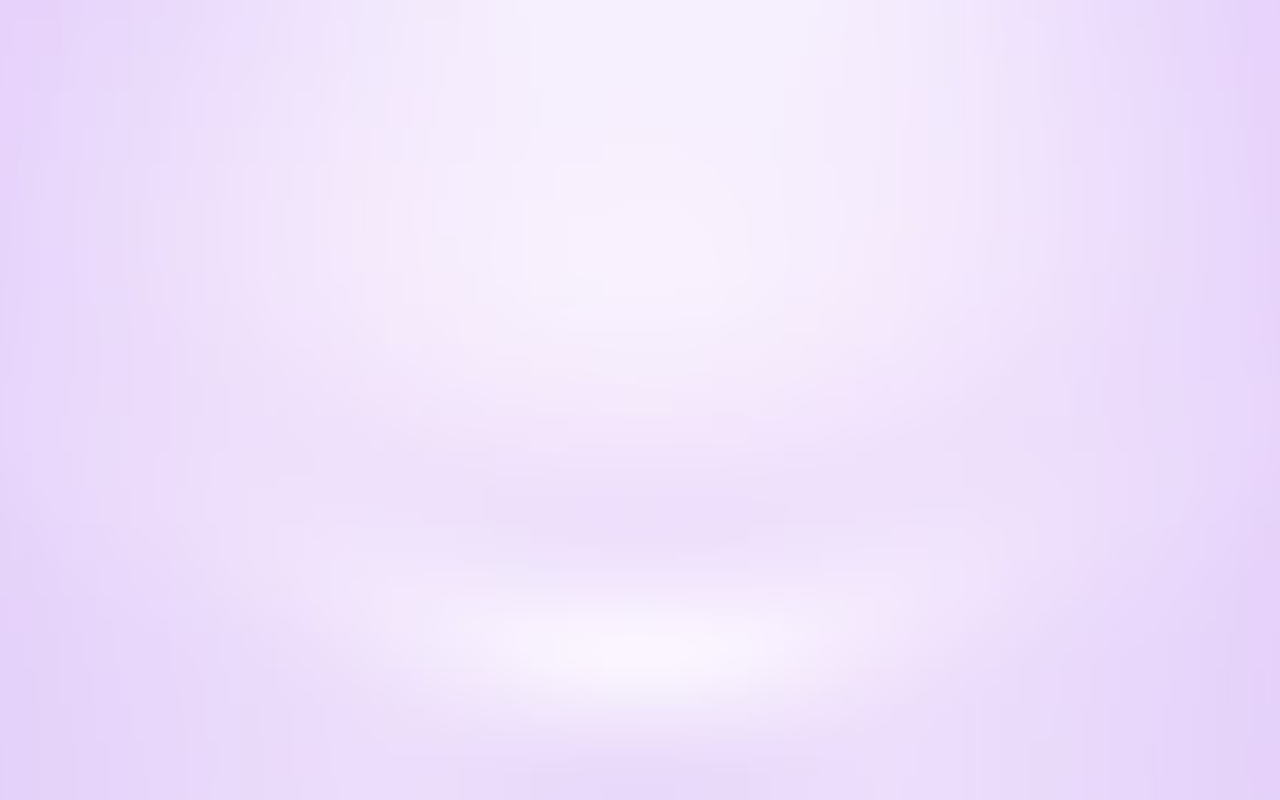
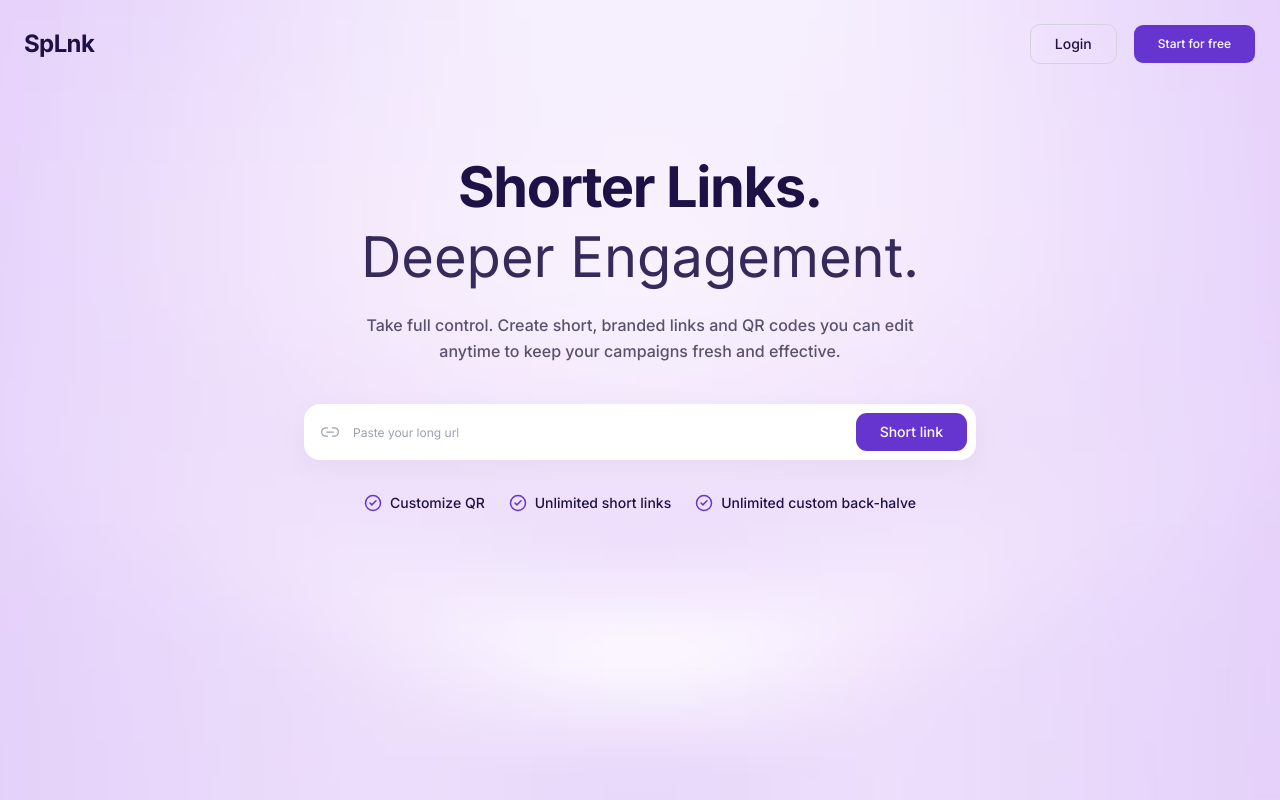
Before and after one commit to SwarnabhG07/splnk, a Next.js app: page / in a window 1280 px wide. Built offline with nearby package versions, Linux system fonts and the light colour scheme.

Commit message:
feat: enhance Home page with navigation, input area, and feature list

```diff
--- a/app/page.tsx
+++ b/app/page.tsx
@@ -1,8 +1,80 @@
-import Image from "next/image";
+import { Button } from "@/components/ui/button";
+import { Input } from "@/components/ui/input";
+import { Link2, CheckCircle2 } from "lucide-react";
+import Link from "next/link";
 
 export default function Home() {
   return (
-    <>
-    </>
+    <div className="min-h-screen flex flex-col font-sans">
+      {/* Navigation */}
+      <nav className="flex items-center justify-between px-6 py-6 max-w-7xl mx-auto w-full">
+        <div className="flex items-center space-x-16">
+          <Link href="/" className="text-2xl font-bold tracking-tight text-[#1E1145]">
+            SpLnk
+          </Link>
+          {/* <div className="hidden md:flex space-x-8 text-[15px] font-medium text-[#403B52]">
+            <Link href="/" className="hover:text-purple-700 transition-colors">Home</Link>
+            <Link href="/" className="hover:text-purple-700 transition-colors">Pricing</Link>
+            <Link href="/" className="hover:text-purple-700 transition-colors">FAQs</Link>
+            <Link href="/" className="hover:text-purple-700 transition-colors">API</Link>
+          </div> */}
+        </div>
+        <div className="flex items-center space-x-4">
+          <Button variant="outline" className="text-sm font-medium border-[#D5D2DF] text-[#1E1145] hover:bg-gray-50 rounded-lg px-6 h-10">
+            Login
+          </Button>
+          <Button className="bg-[#6635D0] hover:bg-[#5225B5] text-white rounded-lg px-6 h-10 font-medium">
+            Start for free
+          </Button>
+        </div>
+      </nav>
+
+      {/* Main Content */}
+      <main className="flex-1 flex flex-col items-center px-4 text-center mt-8 md:mt-16">
+        <h1 className="text-[44px] md:text-[56px] font-bold text-[#1E1145] leading-tight tracking-tight">
+          Shorter Links.
+        </h1>
+        <h2 className="text-[44px] md:text-[56px] font-normal text-[#362A5A] leading-tight mb-5">
+          Deeper Engagement.
+        </h2>
+
+        <p className="text-[#59526C] max-w-[600px] text-[16px] mb-10 leading-relaxed font-medium">
+          Take full control. Create short, branded links and QR codes you can edit anytime to keep your campaigns fresh and effective.
+        </p>
+
+        {/* Input Area */}
+        <div className="w-full max-w-2xl relative mb-8">
+          <div className="absolute inset-y-0 left-4 flex items-center pointer-events-none text-gray-400">
+            <Link2 className="h-5 w-5 stroke-[1.5]" />
+          </div>
+          <Input
+            type="url"
+            placeholder="Paste your long url"
+            className="w-full h-14 pl-12 pr-[120px] text-base rounded-[16px] bg-white border-transparent shadow-[0_8px_30px_rgb(0,0,0,0.04)] focus-visible:ring-2 focus-visible:ring-purple-500 focus-visible:border-transparent placeholder:text-gray-400"
+          />
+          <div className="absolute inset-y-2 right-2 flex items-center">
+            <Button className="h-full bg-[#6635D0] hover:bg-[#5225B5] text-white rounded-[12px] px-6 text-sm font-medium">
+              Short link
+            </Button>
+          </div>
+        </div>
+
+        {/* Feature List */}
+        <div className="flex flex-wrap items-center justify-center gap-6 text-[14px] font-medium text-[#1E1145]">
+          <div className="flex items-center gap-2">
+            <CheckCircle2 className="h-[18px] w-[18px] text-[#6635D0]" />
+            <span>Customize QR</span>
+          </div>
+          <div className="flex items-center gap-2">
+            <CheckCircle2 className="h-[18px] w-[18px] text-[#6635D0]" />
+            <span>Unlimited short links</span>
+          </div>
+          <div className="flex items-center gap-2">
+            <CheckCircle2 className="h-[18px] w-[18px] text-[#6635D0]" />
+            <span>Unlimited custom back-halve</span>
+          </div>
+        </div>
+      </main>
+    </div>
   );
 }
--- a/package.json
+++ b/package.json
@@ -13,6 +13,7 @@
     "@hugeicons/react": "^1.1.7",
     "class-variance-authority": "^0.7.1",
     "clsx": "^2.1.1",
+    "lucide-react": "^1.21.0",
     "next": "16.2.9",
     "radix-ui": "^1.6.0",
     "react": "19.2.4",
```
Also changed, not shown: 1 other file (tests, documents, lock files or other folders).
